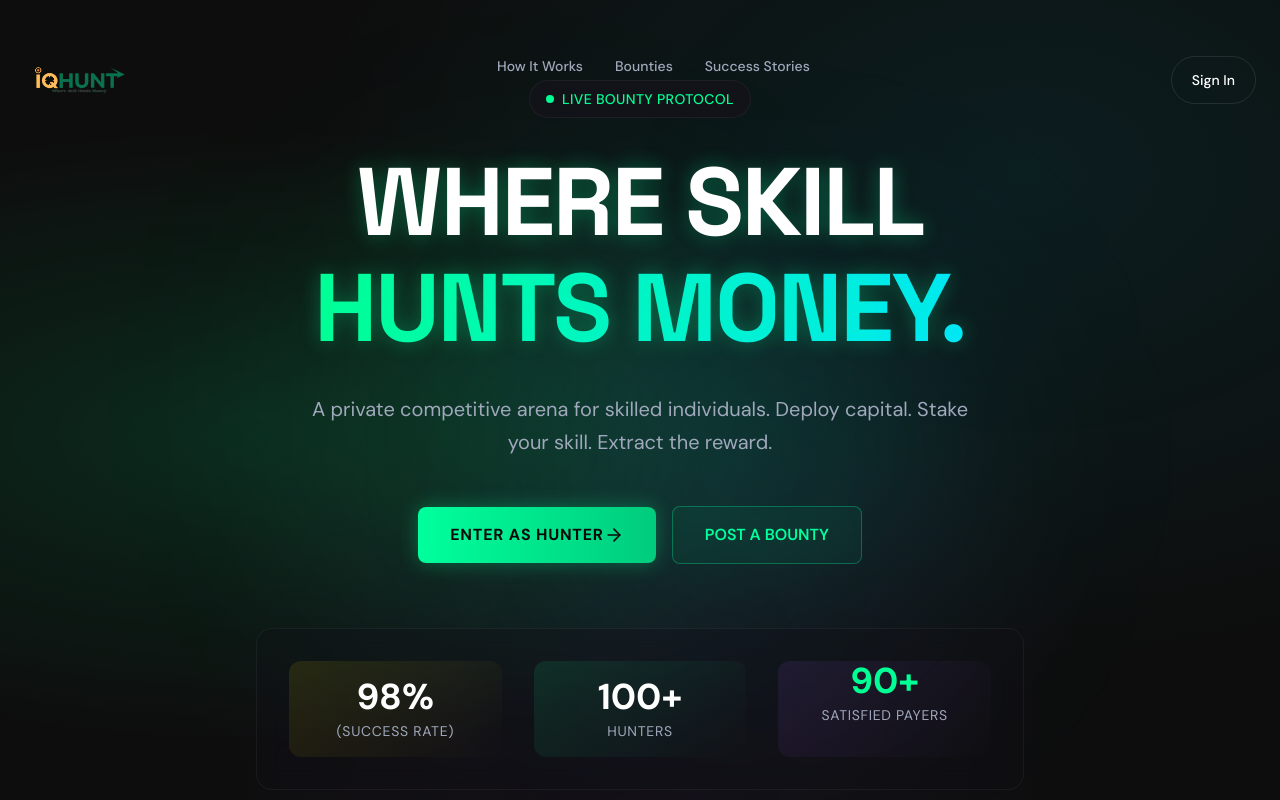
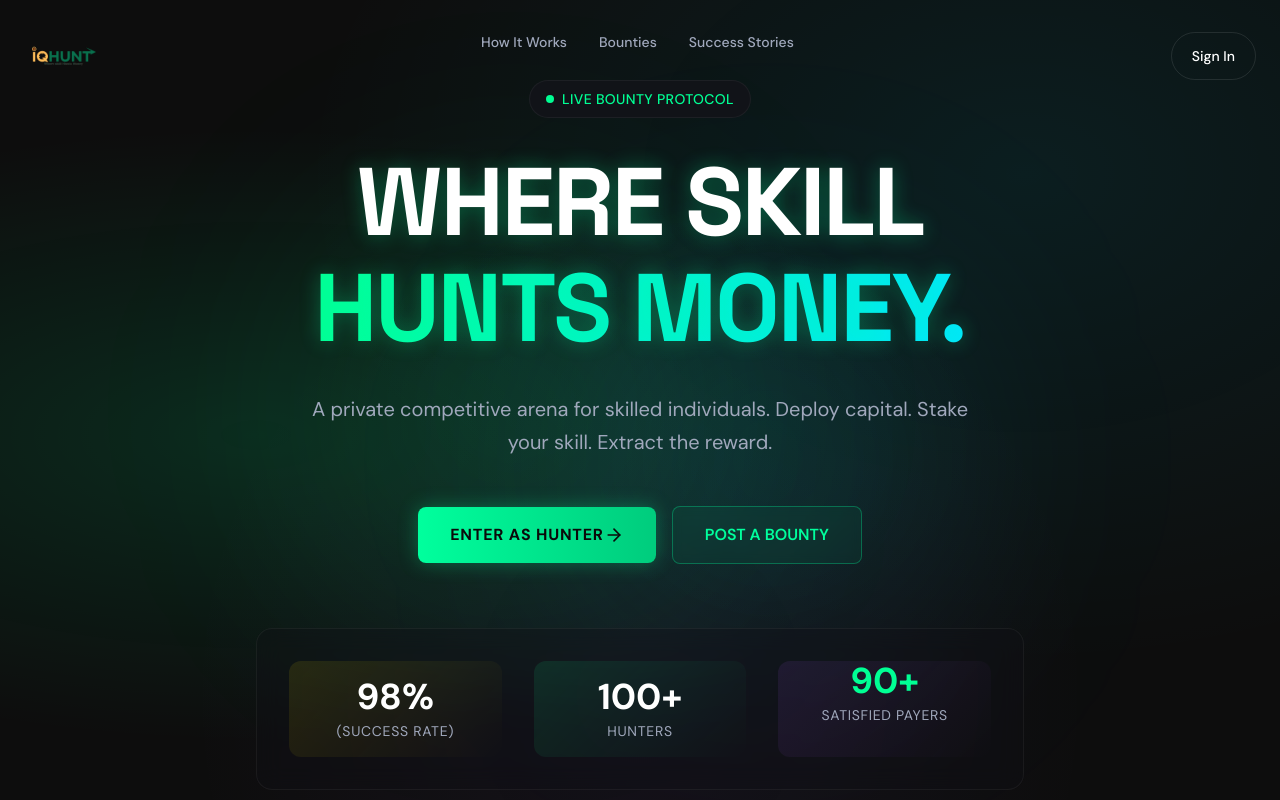
Before and after one commit to weomsingh/iqlasthunt, a React (Vite) app: page / in a window 1280 px wide. Shown: the top 800 px of the page. Built offline with nearby package versions, Linux system fonts and the light colour scheme; no server answers; the database is empty.

Commit message:
feat: Reduce header padding and logo sizes across header components.

```diff
--- a/src/components/Header.jsx
+++ b/src/components/Header.jsx
@@ -82,7 +82,7 @@ export default function Header() {
                         <img
                             src="/iqhunt1trans.png"
                             alt="IQHUNT"
-                            className="h-[3.5rem] md:h-24 w-auto object-contain group-hover:opacity-80 transition-opacity"
+                            className="h-10 md:h-14 w-auto object-contain group-hover:opacity-80 transition-opacity"
                         />
                     </Link>
                 </div>
--- a/src/pages/LandingPage.jsx
+++ b/src/pages/LandingPage.jsx
@@ -125,10 +125,10 @@ export default function LandingPage() {
             )}
 
             {/* Header / Nav */}
-            <header className="absolute top-0 left-0 right-0 z-50 py-6">
+            <header className="absolute top-0 left-0 right-0 z-50 py-4">
                 <div className="container mx-auto px-4 md:px-6 flex items-center justify-between">
                     <div className="flex items-center gap-2">
-                        <img src="/iqhunt1trans.png" alt="IQHUNT" className="h-[4.5rem] md:h-28 w-auto object-contain" />
+                        <img src="/iqhunt1trans.png" alt="IQHUNT" className="h-14 md:h-20 w-auto object-contain" />
                     </div>
                     <nav className="hidden md:flex items-center gap-8 text-sm font-medium text-iq-text-secondary">
                         <a href="#how-it-works" className="hover:text-white transition-colors">How It Works</a>
```
